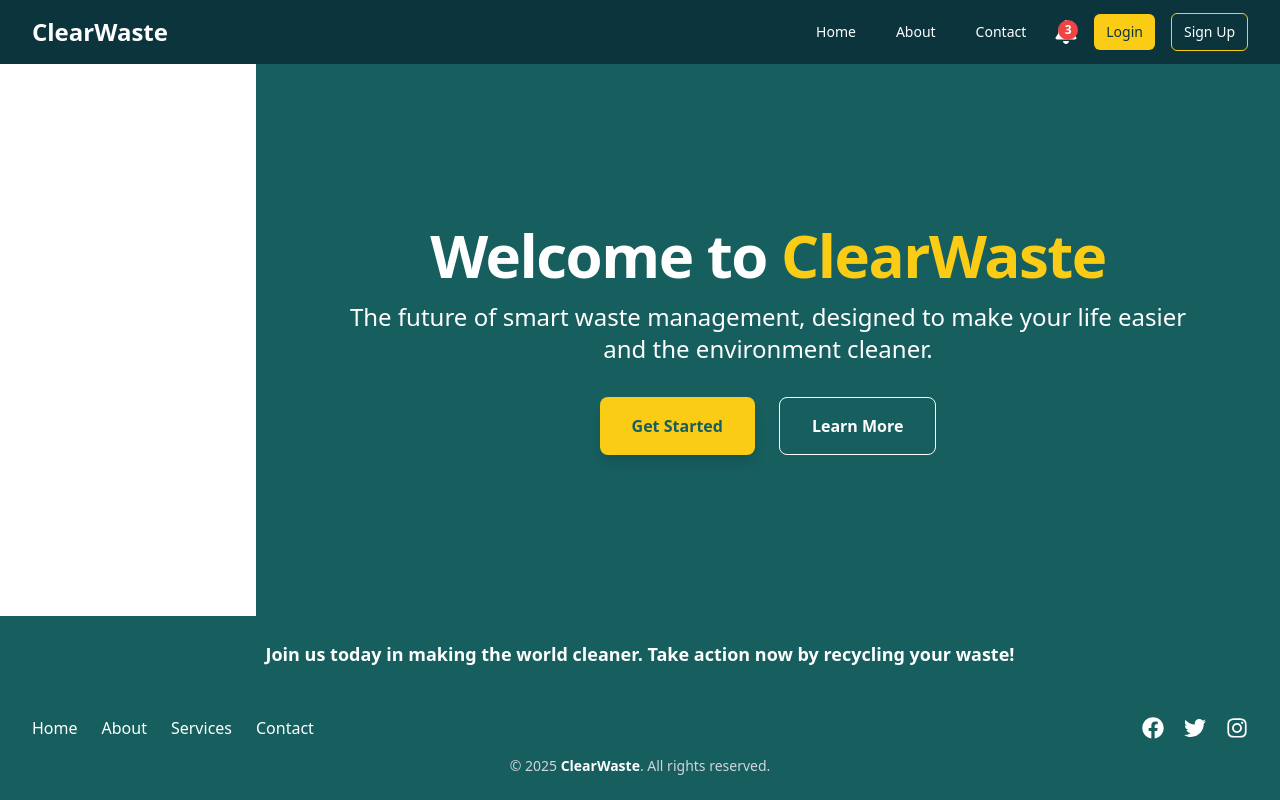
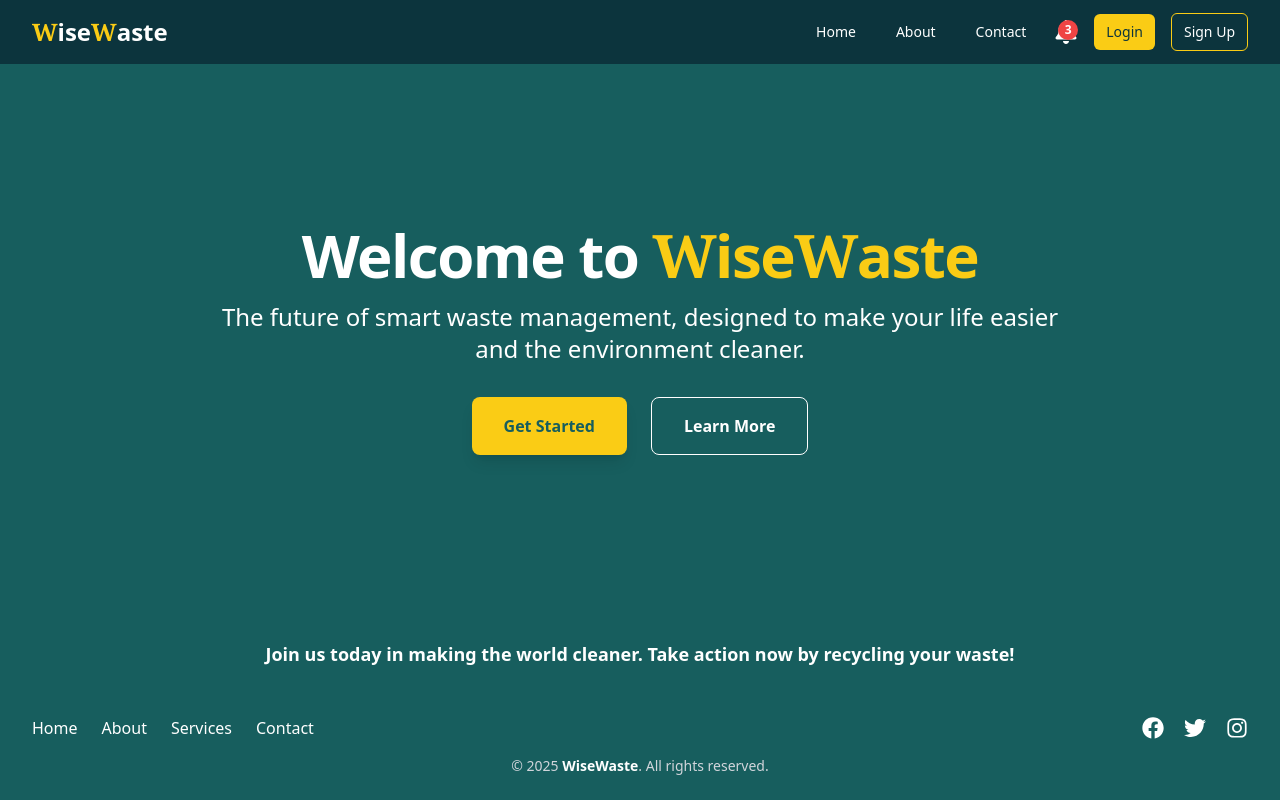
Before and after one commit to shalithacode/Smart-Waste-Management-System, a React (Create React App) app in the folder frontend/: page / in a window 1280 px wide. Built offline with nearby package versions, Linux system fonts and the light colour scheme.

Commit message:
Logo changed

```diff
--- a/frontend/src/components/AdminNav.jsx
+++ b/frontend/src/components/AdminNav.jsx
@@ -26,7 +26,8 @@ const AdminNav = () => {
         {/* Logo */}
         <div className="flex items-center justify-between px-4 py-4 border-b border-gray-700">
           <Link to="/" className="text-2xl font-bold text-white">
-            ClearWaste
+            <span className="text-yellow-400 font-serif">W</span>ise
+            <span className="text-yellow-400 font-serif">W</span>aste
           </Link>
           {/* Close button (mobile only) */}
           <button onClick={toggleMenu} className="md:hidden text-white hover:text-yellow-400">
@@ -93,7 +94,8 @@ const AdminNav = () => {
       {/* Top bar for small screens (toggle button only) */}
       <div className="md:hidden bg-[#0c343d] text-white flex items-center justify-between px-4 py-3 sticky top-0 z-40">
         <Link to="/" className="text-xl font-bold">
-          ClearWaste
+          <span className="text-yellow-400 font-serif">W</span>ise
+          <span className="text-yellow-400 font-serif">W</span>aste
         </Link>
         <button onClick={toggleMenu}>
           <FaBars size={22} />
--- a/frontend/src/components/Footer.jsx
+++ b/frontend/src/components/Footer.jsx
@@ -54,8 +54,7 @@ const Footer = ({ isHome }) => {
 
         {/* Bottom Text */}
         <div className="mt-4 text-center text-sm text-gray-300">
-          © {new Date().getFullYear()} <span className="font-semibold text-white">ClearWaste</span>. All rights
-          reserved.
+          © {new Date().getFullYear()} <span className="font-semibold text-white">WiseWaste</span>. All rights reserved.
         </div>
       </div>
     </footer>
--- a/frontend/src/components/Navbar.jsx
+++ b/frontend/src/components/Navbar.jsx
@@ -25,7 +25,8 @@ const Navbar = () => {
           {/* Logo */}
           <div className="flex-shrink-0">
             <Link to="/" className="text-2xl font-bold text-white">
-              ClearWaste
+              <span className="text-yellow-400 font-serif">W</span>ise
+              <span className="text-yellow-400 font-serif">W</span>aste
             </Link>
           </div>
 
@@ -48,7 +49,7 @@ const Navbar = () => {
                 to={auth?.user.role === "admin" ? "/AdminHomePage" : "/UserHomePage"}
                 className="px-3 py-2 rounded-md text-sm font-medium hover:text-yellow-400 hover:underline hover:underline-offset-4 transition-all duration-200"
               >
-                DashBoard
+                Dashboard
               </Link>
             )}
             <Link
--- a/frontend/src/components/UserNav.jsx
+++ b/frontend/src/components/UserNav.jsx
@@ -54,7 +54,8 @@ const UserNav = () => {
         {/* Logo + Close Button */}
         <div className="flex items-center justify-between px-4 py-4 border-b border-gray-700">
           <Link to="/" className="text-2xl font-bold text-white">
-            ClearWaste
+            <span className="text-yellow-400 font-serif">W</span>ise
+            <span className="text-yellow-400 font-serif">W</span>aste
           </Link>
           <button onClick={toggleMenu} className="md:hidden text-white hover:text-yellow-400" aria-label="Close menu">
             <FaTimes size={22} />
@@ -118,7 +119,8 @@ const UserNav = () => {
       {/* Mobile Top Bar */}
       <div className="md:hidden bg-[#0c343d] text-white flex items-center justify-between px-4 py-3 sticky top-0 z-40">
         <Link to="/" className="text-xl font-bold">
-          ClearWaste
+          <span className="text-yellow-400 font-serif">W</span>ise
+          <span className="text-yellow-400 font-serif">W</span>aste
         </Link>
         <button onClick={toggleMenu} aria-label="Open menu">
           <FaBars size={22} />
--- a/frontend/src/pages/admin/HomePage.jsx
+++ b/frontend/src/pages/admin/HomePage.jsx
@@ -1,6 +1,6 @@
-import React from 'react';
-import Navbar from '../../components/Navbar';
-import Footer from '../../components/Footer';
+import React from "react";
+import Navbar from "../../components/Navbar";
+import Footer from "../../components/Footer";
 
 const HomePage = () => {
   return (
@@ -12,7 +12,12 @@ const HomePage = () => {
       <main className="flex flex-col items-center justify-center min-h-screen bg-gradient-to-b from-[#175E5E] to-[#134c4c] text-white">
         <div className="text-center p-6 max-w-4xl">
           <h1 className="text-6xl font-extrabold tracking-tight">
-            Welcome to <span className="text-yellow-400">ClearWaste</span>
+            Welcome to{" "}
+            <span className="text-yellow-400">
+              {" "}
+              <span className="text-yellow-400 font-serif">W</span>ise
+              <span className="text-yellow-400 font-serif">W</span>aste
+            </span>
           </h1>
           <p className="text-2xl mt-4 leading-relaxed">
             The future of smart waste management, designed to make your life easier and the environment cleaner.
@@ -31,7 +36,7 @@ const HomePage = () => {
 
         {/* Features Section */}
         <div className="bg-white py-12 px-8 w-full sm:w-3/4 lg:w-1/2 shadow-xl rounded-lg mt-16 text-gray-800">
-          <h2 className="text-4xl font-bold text-center text-[#175E5E] mb-8">Why Choose ClearWaste?</h2>
+          <h2 className="text-4xl font-bold text-center text-[#175E5E] mb-8">Why Choose WiseWaste?</h2>
           <div className="grid grid-cols-1 sm:grid-cols-2 gap-8">
             <div className="flex items-start">
               <span className="mr-3 text-[#175E5E]">✔</span>
--- a/frontend/src/pages/user/AboutPage.jsx
+++ b/frontend/src/pages/user/AboutPage.jsx
@@ -32,7 +32,7 @@ const AboutPage = () => {
           {/* Features Section */}
           <div className="bg-white py-8 sm:py-12 px-6 w-full sm:w-3/4 lg:w-1/2 shadow-xl rounded-lg mt-12 sm:mt-16 text-gray-800">
             <h2 className="text-xl sm:text-2xl lg:text-4xl font-bold text-center text-[#175E5E] mb-6 sm:mb-8">
-              Why Choose ClearWaste?
+              Why Choose WiseWaste?
             </h2>
             <div className="grid grid-cols-1 sm:grid-cols-2 gap-4 sm:gap-8">
               <div className="flex items-start">
--- a/frontend/src/pages/user/HomePage.jsx
+++ b/frontend/src/pages/user/HomePage.jsx
@@ -28,10 +28,15 @@ const HomePage = () => {
       <Navbar />
 
       {/* Hero Section */}
-      <main className="flex flex-col items-center justify-center flex-grow bg-[#175E5E] text-white px-4 py-8 lg:ml-64 md:ml-64">
+      <main className="flex flex-col items-center justify-center flex-grow bg-[#175E5E] text-white px-4 py-8">
         <div className="text-center p-6 max-w-4xl">
           <h1 className="text-4xl sm:text-5xl lg:text-6xl font-extrabold tracking-tight leading-tight">
-            Welcome to <span className="text-yellow-400">ClearWaste</span>
+            Welcome to{" "}
+            <span className="text-yellow-400">
+              {" "}
+              <span className="text-yellow-400 font-serif">W</span>ise
+              <span className="text-yellow-400 font-serif">W</span>aste
+            </span>
           </h1>
           <p className="text-md sm:text-lg lg:text-2xl mt-4 leading-relaxed">
             The future of smart waste management, designed to make your life easier and the environment cleaner.
```
